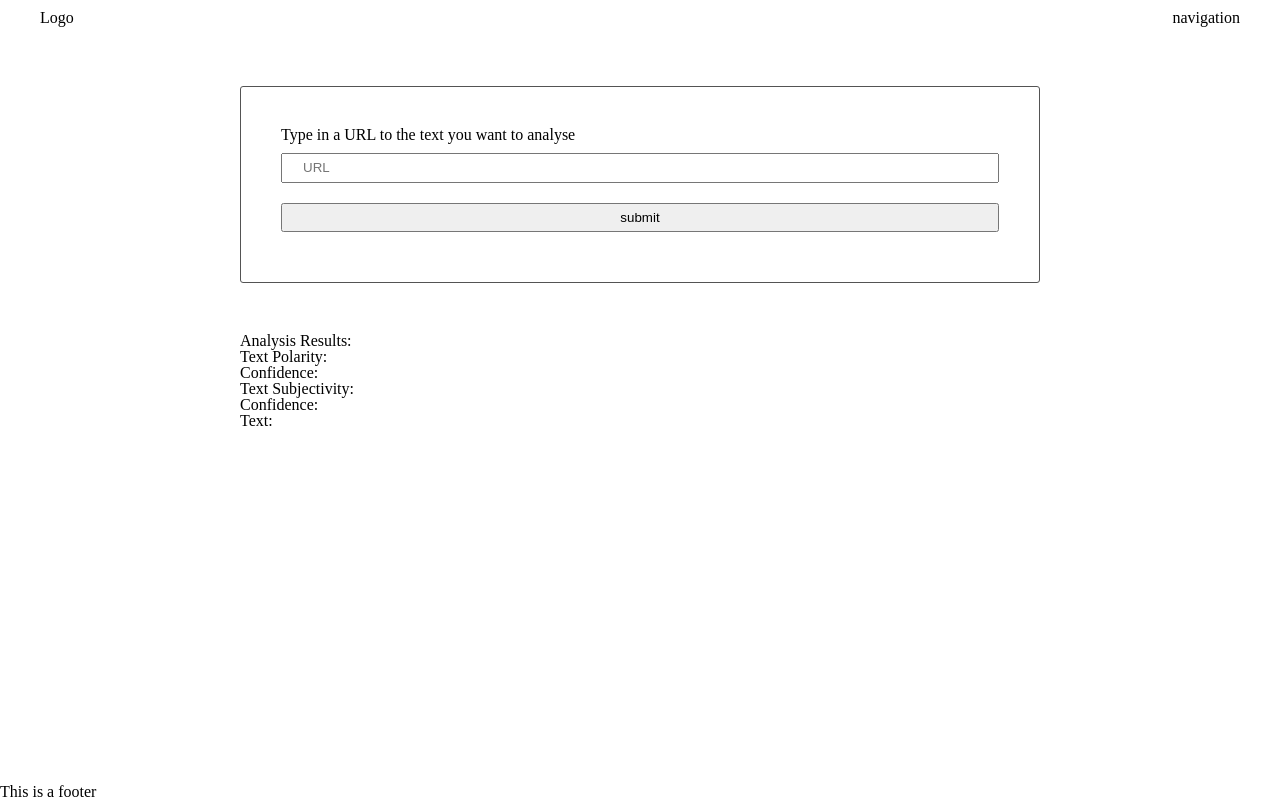
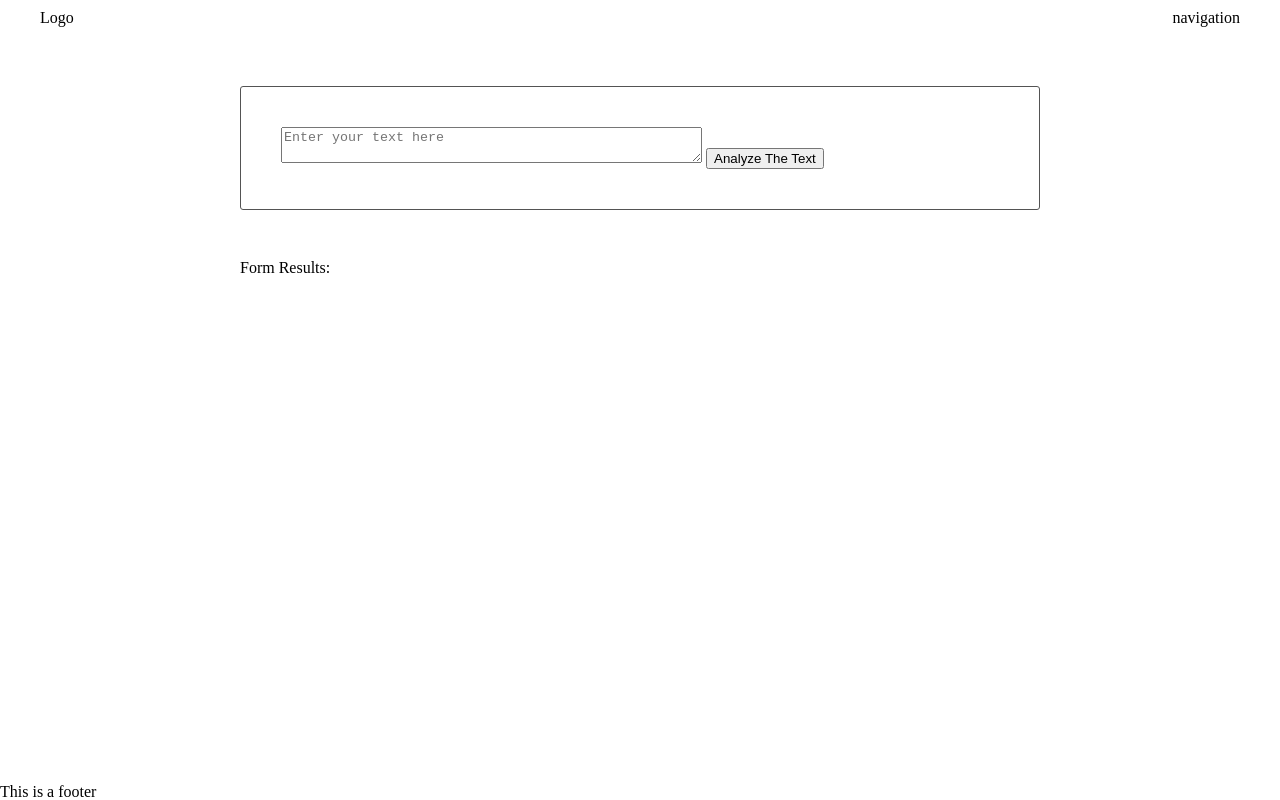
Before and after one commit to Kubilay-web/Evaluate-News-Article, a website: page src/client/views/index.html in a window 1280 px wide. Drawn offline with nearby package versions, Linux system fonts and the light colour scheme; files that its build step writes are made by us from their sources.

Commit message:
Update index.html

```diff
--- a/src/client/views/index.html
+++ b/src/client/views/index.html
@@ -3,18 +3,15 @@
     <head>
         <meta charset="utf-8">
         <title>Test</title>
-
-        <script type="text/javascript" src="/js/nameChecker.js"></script>
-        <script type="text/javascript" src="/js/formHandler.js"></script>
-        <script type="text/javascript" src="/js/validateURL.test.js"></script>
         <link rel="stylesheet" href="/styles/resets.css">
         <link rel="stylesheet" href="/styles/base.css">
         <link rel="stylesheet" href="/styles/header.css">
         <link rel="stylesheet" href="/styles/form.css">
-        <link rel="stylesheet" href="/styles/footer.css">
+
     </head>
 
     <body>
+
         <header>
             <div class="">
                 Logo
@@ -27,38 +24,27 @@
         <main>
             <section>
                 <form class="" onsubmit="return Client.handleSubmit(event)">
-                    <label for="url">Type in a URL to the text you want to analyse</label>
-                    <input id="url" type="text" name="input" value="" placeholder="URL">
-                    <input type="submit" name="" value="submit" onclick="return Client.handleSubmit(event)" onsubmit="return Client.handleSubmit(event)">
+                    <textarea class= "myInput" id="text" placeholder="Enter your text here" rows="2" cols="50"></textarea>
+                    <button type="submit" id="generate" value="submit" onclick="return Client.handleSubmit(event)" onsubmit="return handleSubmit(event)">Analyze The Text</button>
                 </form>
             <section>
 
             <section>
-                <strong>Analysis Results:</strong>
-                <ul>
-                    <li>
-                        <h4>Text Polarity:</h3>
-                        <p id="polarity"></p>
-                        <h4>Confidence:</h4>
-                        <p id="polarity_confidence"></p>
-                    </li>
-                    <li>
-                        <h4>Text Subjectivity:</h3>
-                        <p id="subjectivity"></p>
-                        <h4>Confidence:</h4>
-                        <p id="subjectivity_confidence"></p>
-                    </li>
-                    <li>
-                        <h3>Text:</h3>
-                        <p id="nlp-text"></p>
-                    </li>
-                </ul>
+                <strong>Form Results:</strong>
+                <div id="results"></div>
+                <div id="inip"></div>
+                <div id="endp"></div>
+                <div id="bop"></div>
+                <div id="confidence"></div>
+                <div id="score_tag"></div>
+                <div id="agreement"></div>
             </section>
         </main>
 
         <footer>
             <p>This is a footer</p>
         </footer>
+
 
         <script>
             // Check that service workers are supported
@@ -69,5 +55,6 @@
                 });
             }
            </script>
+
     </body>
 </html>
```
